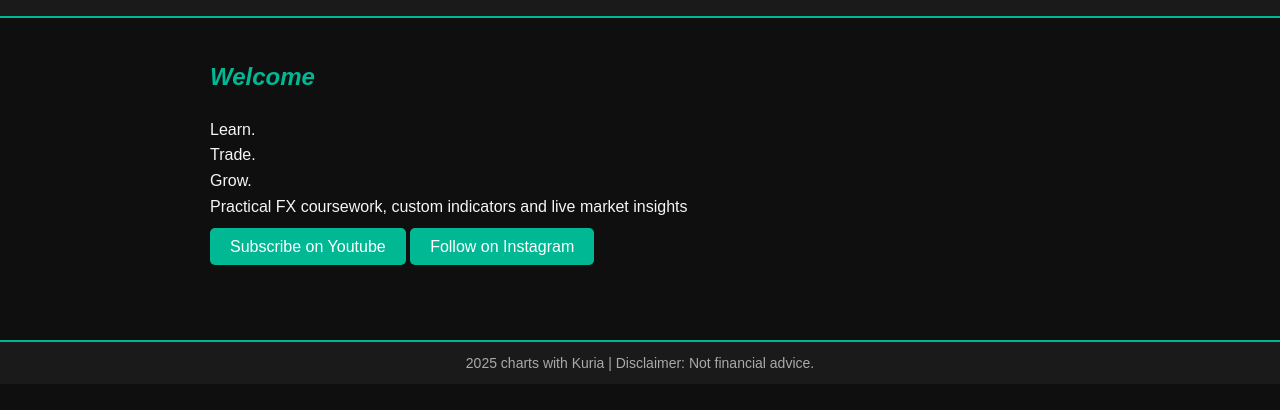
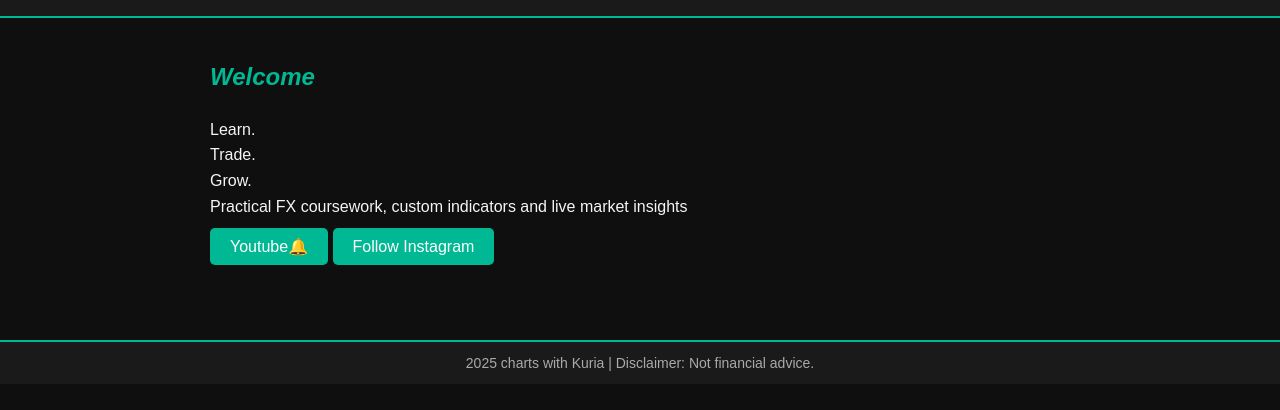
Before and after one commit to kariuki251/https-charts-with-kuria, a plain HTML site: page index.html in a window 1280 px wide. Shown: the part 94-504 px from the top of the page. Drawn offline with Linux system fonts and the light colour scheme.

Commit message:
Add files via upload
new index and contact htmls should replace the older index and concant htmls

```diff
--- a/index.html
+++ b/index.html
@@ -25,8 +25,8 @@
             <p>Learn.<br> Trade.<br>
              Grow. <br>Practical FX coursework,
             custom indicators and live market insights</p>
-            <a href="https://youtube.com/@chartswithkuria" target="_blank" class="btn">Subscribe on Youtube</a>
-            <a href="https://instagram.com/young_.muigai" target="_blank" class="btn">Follow on Instagram</a>
+            <a href="https://youtube.com/@chartswithkuria" target="_blank" class="btn">Youtube🔔</a>
+            <a href="https://instagram.com/young_.muigai" target="_blank" class="btn">Follow Instagram</a>
 
         </main>
     </body>
```
Also changed, not shown: contact.html (+2 -2 lines).
